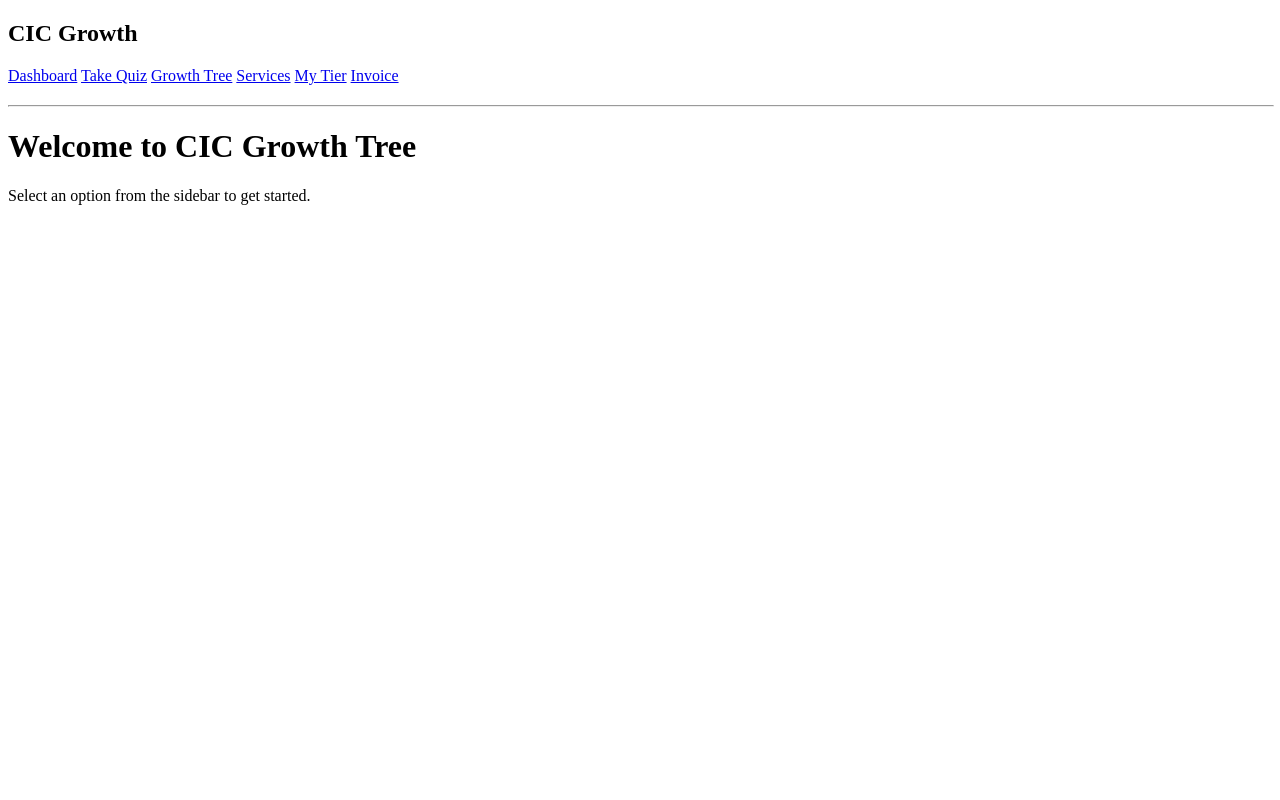
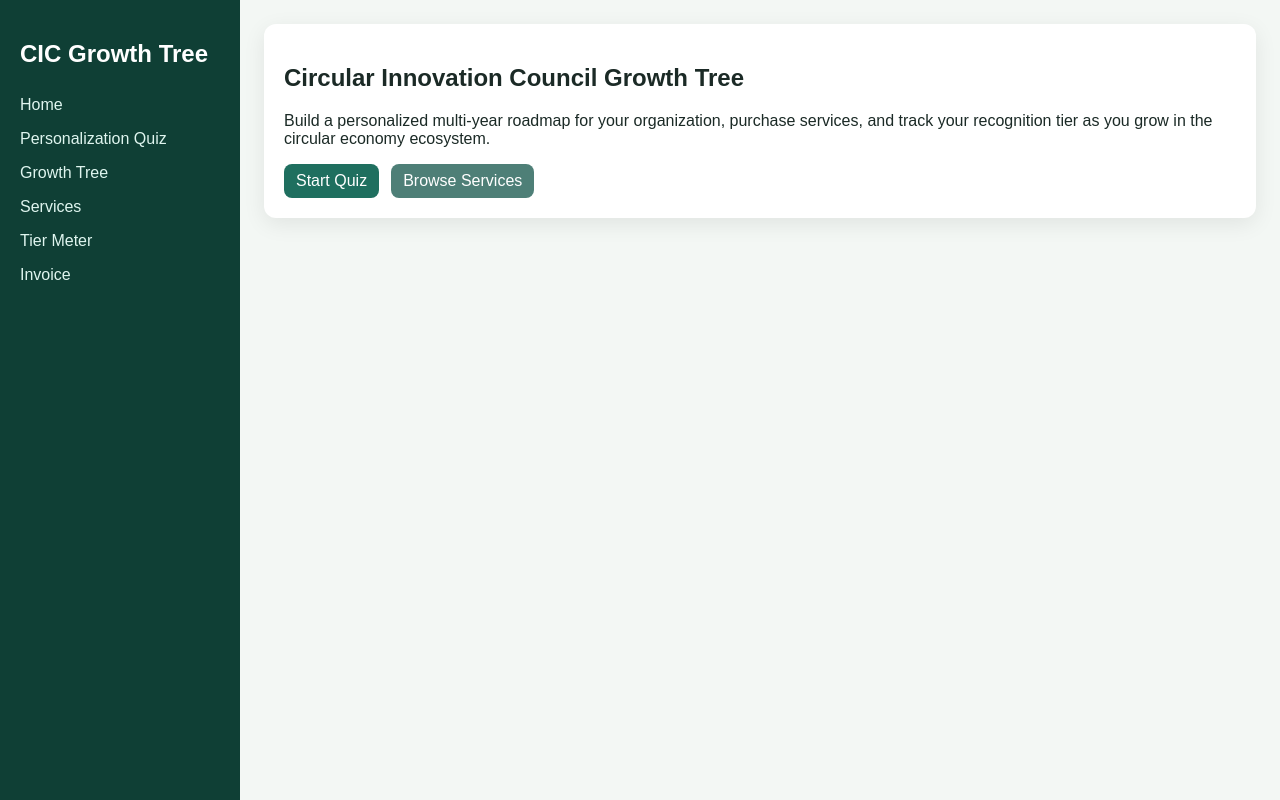
Before and after one commit to mahis1067/GrowthTree-CIC, a Flask app: page / in a window 1280 px wide. Run offline with Flask 3, Linux system fonts and the light colour scheme.

Commit message:
Implement CIC Growth Tree MVP with quiz-driven roadmap and tier tracking

```diff
--- a/app.py
+++ b/app.py
@@ -1,121 +1,181 @@
-from flask import Flask, jsonify, redirect, render_template, request, url_for, session
+import json
+from pathlib import Path
+
+from flask import Flask, redirect, render_template, request, session, url_for
 
 
 app = Flask(__name__)
+app.secret_key = "cic-growth-tree-dev"
 
 
-
-@app.route ('/', methods=["GET", "POST"])
-def index():
-    if request.method == "POST":
-        prompt = request.form.get("prompt")
-        print (prompt)
-        return render_template("index.html")
-    else:
-        return render_template("index.html")
+DATA_PATH = Path(__file__).with_name("info.json")
 
 
-@app.route('/home')
-def home():
-    name = session.get('name', 'Guest')
-    return render_template('home.html', name=name)
+def load_services():
+    with DATA_PATH.open("r", encoding="utf-8") as file:
+        return json.load(file)
+
+
+SERVICES = load_services()
+SERVICES_BY_TITLE = {service["title"]: service for service in SERVICES}
+
+
+def default_tree():
+    return {"year1": [], "year2": [], "year3": []}
+
+
+def merge_purchased_into_tree(tree, purchased):
+    all_services = set(tree["year1"] + tree["year2"] + tree["year3"])
+    for service_name in purchased:
+        if service_name not in all_services:
+            tree["year1"].append(service_name)
+            all_services.add(service_name)
+    return tree
+
+
+def generate_growth_tree(answers):
+    tree = default_tree()
+    org = answers.get("organization")
+    goal = answers.get("goal")
+    scale = answers.get("revenue")
+
+    if org in {"Business", "Municipality/Government"}:
+        tree["year1"].extend(["Access Information", "Stay Informed"])
+    elif org == "Public Institution":
+        tree["year1"].extend(["Access Information", "Multi-Sectoral Perspectives"])
+    elif org == "Association/Non-Profit":
+        tree["year1"].extend(["Networking Forum", "Multi-Sectoral Perspectives"])
+    else:
+        tree["year1"].extend(["Reduced Rates", "Stay Informed"])
+
+    if goal == "Influence policy":
+        tree["year2"].append("Influence")
+    elif goal == "Build network":
+        tree["year2"].append("Networking Forum")
+    else:
+        tree["year2"].append("Access Information")
+
+    if scale in {"$500k-$2M", "$2M+"}:
+        tree["year3"].append("Voting Privileges")
+    else:
+        tree["year3"].append("Reduced Rates")
+
+    for year in tree:
+        tree[year] = list(dict.fromkeys(tree[year]))
+
+    purchased = session.get("purchased", [])
+    return merge_purchased_into_tree(tree, purchased)
+
+
+def calculate_tier():
+    years_with_cic = int(session.get("membership_years", 0))
+    purchased_count = len(session.get("purchased", []))
+
+    if years_with_cic >= 3 or purchased_count >= 6:
+        return "Gold"
+    if years_with_cic >= 2 or purchased_count >= 3:
+        return "Silver"
+    if years_with_cic >= 1 or purchased_count >= 1:
+        return "Bronze"
+    return "New Member"
+
+
+def tier_progress_percent():
+    tier = calculate_tier()
+    return {"New Member": 10, "Bronze": 35, "Silver": 68, "Gold": 100}[tier]
+
+
+def purchased_details():
+    purchased = session.get("purchased", [])
+    details = [SERVICES_BY_TITLE[name] for name in purchased if name in SERVICES_BY_TITLE]
+    return details
+
+
+@app.route("/")
+def index():
+    return render_template("index.html")
+
 
 @app.route("/quiz", methods=["GET", "POST"])
 def quiz():
     if request.method == "POST":
-        answers = request.form
+        answers = request.form.to_dict()
         session["quiz_answers"] = answers
-        generate_growth_tree(answers)
+        session["membership_years"] = answers.get("years_with_cic", "0")
+        session["growth_tree"] = generate_growth_tree(answers)
+
+        new_tier = calculate_tier()
+        previous = session.get("tier")
+        session["tier"] = new_tier
+        if previous and previous != new_tier:
+            session["celebration"] = f"Congratulations! You advanced from {previous} to {new_tier} tier."
+
         return redirect(url_for("tree"))
 
-    return render_template("quiz.html")
-
-def generate_growth_tree(answers):
-    tree = {
-        "year1": [],
-        "year2": [],
-        "year3": []
-    }
-
-    # Example Decision Logic
-    if answers.get("organization") == "Business":
-        tree["year1"].append("Research Access")
-        tree["year1"].append("Networking Forum")
-
-    if answers.get("involvement") == "Lead discussions":
-        tree["year2"].append("Advisory Committee")
-
-    if answers.get("goal") == "Influence circular economy policy":
-        tree["year3"].append("Governance Voting Rights")
-
-    session["growth_tree"] = tree
+    return render_template("quiz.html", answers=session.get("quiz_answers", {}))
 
 
-# -------------------------
-# TREE PAGE
-# -------------------------
 @app.route("/tree")
 def tree():
-    tree = session.get("growth_tree", {})
-    tier = calculate_tier()
-    return render_template("tree.html", tree=tree, tier=tier)
+    tree_data = session.get("growth_tree", default_tree())
+    tree_data = merge_purchased_into_tree(tree_data, session.get("purchased", []))
+    session["growth_tree"] = tree_data
+
+    celebration = session.pop("celebration", None)
+    return render_template(
+        "tree.html",
+        tree=tree_data,
+        tier=calculate_tier(),
+        progress=tier_progress_percent(),
+        services_map=SERVICES_BY_TITLE,
+        celebration=celebration,
+    )
 
 
-# -------------------------
-# SERVICES PAGE
-# -------------------------
 @app.route("/services")
 def services():
-    return render_template("services.html", services=SERVICES)
+    purchased = set(session.get("purchased", []))
+    return render_template("services.html", services=SERVICES, purchased=purchased)
 
 
 @app.route("/buy/<service_name>")
 def buy(service_name):
-    if "purchased" not in session:
-        session["purchased"] = []
+    if service_name not in SERVICES_BY_TITLE:
+        return redirect(url_for("services"))
 
-    session["purchased"].append(service_name)
-    session.modified = True
+    purchased = session.get("purchased", [])
+    if service_name not in purchased:
+        purchased.append(service_name)
+    session["purchased"] = purchased
 
-    return redirect(url_for("tree"))
+    tree_data = session.get("growth_tree", default_tree())
+    session["growth_tree"] = merge_purchased_into_tree(tree_data, purchased)
 
+    old_tier = session.get("tier")
+    new_tier = calculate_tier()
+    session["tier"] = new_tier
+    if old_tier and old_tier != new_tier:
+        session["celebration"] = f"Great work! You reached {new_tier} tier."
 
-# -------------------------
-# TIER SYSTEM
-# -------------------------
-def calculate_tier():
-    purchased = session.get("purchased", [])
-    years = len(purchased)
-
-    if years >= 6:
-        return "Gold"
-    elif years >= 3:
-        return "Silver"
-    elif years >= 1:
-        return "Bronze"
-    else:
-        return "New Member"
+    return redirect(request.args.get("next") or url_for("tree"))
 
 
 @app.route("/tier")
 def tier():
-    tier = calculate_tier()
-    return render_template("tier.html", tier=tier)
+    return render_template(
+        "tier.html",
+        tier=calculate_tier(),
+        progress=tier_progress_percent(),
+        purchased_count=len(session.get("purchased", [])),
+        years_with_cic=session.get("membership_years", "0"),
+    )
 
 
-# -------------------------
-# INVOICE
-# -------------------------
 @app.route("/invoice")
 def invoice():
-    purchased = session.get("purchased", [])
-    total = 0
-
-    for service in SERVICES:
-        if service["title"] in purchased:
-            total += service["price"]
-
-    return render_template("invoice.html", purchased=purchased, total=total)
+    items = purchased_details()
+    total = sum(item["price"] for item in items)
+    return render_template("invoice.html", items=items, total=total)
 
 
 if __name__ == "__main__":
--- a/static/styles.css
+++ b/static/styles.css
@@ -0,0 +1,29 @@
+:root { --bg:#f3f7f4; --brand:#1f6f5f; --card:#fff; }
+*{box-sizing:border-box;font-family:Arial,sans-serif}
+body{margin:0;display:flex;background:var(--bg);color:#1b2a26}
+.sidebar{width:240px;min-height:100vh;background:#0f3f35;color:#fff;padding:20px;position:fixed}
+.sidebar a{display:block;color:#dff5ef;text-decoration:none;padding:8px 0}
+.main-content{margin-left:240px;padding:24px;width:calc(100% - 240px)}
+.card{background:var(--card);border-radius:12px;padding:20px;box-shadow:0 6px 22px rgba(0,0,0,.08)}
+.btn{display:inline-block;background:var(--brand);color:#fff;padding:8px 12px;border-radius:8px;text-decoration:none;border:none;cursor:pointer}
+.btn-secondary{background:#4e7f77}
+.actions{display:flex;gap:12px;margin-top:12px}
+.grid-form{display:grid;gap:12px;max-width:560px}
+label{display:grid;gap:6px;font-weight:600}
+select{padding:8px;border-radius:6px;border:1px solid #c8d4d0}
+.row-between{display:flex;justify-content:space-between;align-items:center}
+.tier-pill{background:#e0f4ef;color:#12473d;padding:6px 10px;border-radius:999px;font-weight:700}
+.tree-grid{display:grid;grid-template-columns:repeat(3,1fr);gap:16px;margin-top:16px}
+.tree-grid article{background:#f8fbfa;border:1px solid #deece8;border-radius:10px;padding:12px}
+.service-node{margin:8px 0;padding:8px;background:#fff;border-radius:8px;border:1px solid #d8e4df}
+.service-list{display:grid;grid-template-columns:repeat(auto-fit,minmax(220px,1fr));gap:12px}
+.service-card{background:#f8fbfa;border-radius:8px;padding:12px;border:1px solid #deece8}
+.owned{font-weight:700;color:#1f6f5f}
+.meter-wrap{text-align:center;margin:10px 0 20px}
+.meter{width:110px;height:110px;border-radius:50%;margin:auto;background:conic-gradient(var(--brand) var(--progress), #dbe8e4 0);display:grid;place-items:center;position:relative}
+.meter::after{content:"";position:absolute;width:78px;height:78px;background:#fff;border-radius:50%}
+.meter span{position:relative;z-index:2;font-weight:700}
+.celebration{padding:10px;border-radius:8px;background:#fff2cc;border:1px solid #efd88c;margin-bottom:12px}
+table{width:100%;border-collapse:collapse}
+th,td{padding:8px;border-bottom:1px solid #dfebe6;text-align:left}
+@media (max-width: 900px){.sidebar{position:static;width:100%;min-height:auto}.main-content{margin:0;width:100%}.tree-grid{grid-template-columns:1fr}}
--- /dev/null
+++ b/templates/base.html
@@ -0,0 +1,23 @@
+<!DOCTYPE html>
+<html lang="en">
+<head>
+    <meta charset="UTF-8">
+    <meta name="viewport" content="width=device-width, initial-scale=1.0">
+    <title>{% block title %}CIC Growth Tree{% endblock %}</title>
+    <link rel="stylesheet" href="{{ url_for('static', filename='styles.css') }}">
+</head>
+<body>
+    <aside class="sidebar">
+        <h2>CIC Growth Tree</h2>
+        <a href="{{ url_for('index') }}">Home</a>
+        <a href="{{ url_for('quiz') }}">Personalization Quiz</a>
+        <a href="{{ url_for('tree') }}">Growth Tree</a>
+        <a href="{{ url_for('services') }}">Services</a>
+        <a href="{{ url_for('tier') }}">Tier Meter</a>
+        <a href="{{ url_for('invoice') }}">Invoice</a>
+    </aside>
+    <main class="main-content">
+        {% block content %}{% endblock %}
+    </main>
+</body>
+</html>
--- a/templates/index.html
+++ b/templates/index.html
@@ -1,30 +1,14 @@
-<!DOCTYPE html>
-<html>
-<head>
-    <title>CIC Growth Tree</title>
-    <link rel="stylesheet" href="{{ url_for('static', filename='styles.css') }}">
-</head>
-<body>
+{% extends "base.html" %}
 
-    <div class="sidebar">
-        <h2>CIC Growth</h2>
-        <a href="{{ url_for('home') }}">Dashboard</a>
-        <a href="{{ url_for('quiz') }}">Take Quiz</a>
-        <a href="{{ url_for('tree') }}">Growth Tree</a>
-        <a href="{{ url_for('services') }}">Services</a>
-        <a href="{{ url_for('tier') }}">My Tier</a>
-        <a href="{{ url_for('invoice') }}">Invoice</a>
-        <hr style="width:100%; margin: 20px 0;">
+{% block content %}
+<section class="card">
+    <h1>Circular Innovation Council Growth Tree</h1>
+    <p>
+        Build a personalized multi-year roadmap for your organization, purchase services, and track your recognition tier as you grow in the circular economy ecosystem.
+    </p>
+    <div class="actions">
+        <a class="btn" href="{{ url_for('quiz') }}">Start Quiz</a>
+        <a class="btn btn-secondary" href="{{ url_for('services') }}">Browse Services</a>
     </div>
-
-    <div class="main-content">
-        <div class="container">
-            {% block content %}
-            <h1>Welcome to CIC Growth Tree</h1>
-            <p>Select an option from the sidebar to get started.</p>
-            {% endblock %}
-        </div>
-    </div>
-
-</body>
-</html>
+</section>
+{% endblock %}
```
Also changed, not shown: templates/invoice.html (+20 -0 lines), templates/quiz.html (+36 -40 lines), templates/services.html (+17 -14 lines), templates/tier.html (+17 -0 lines), templates/tree.html (+41 -0 lines).
